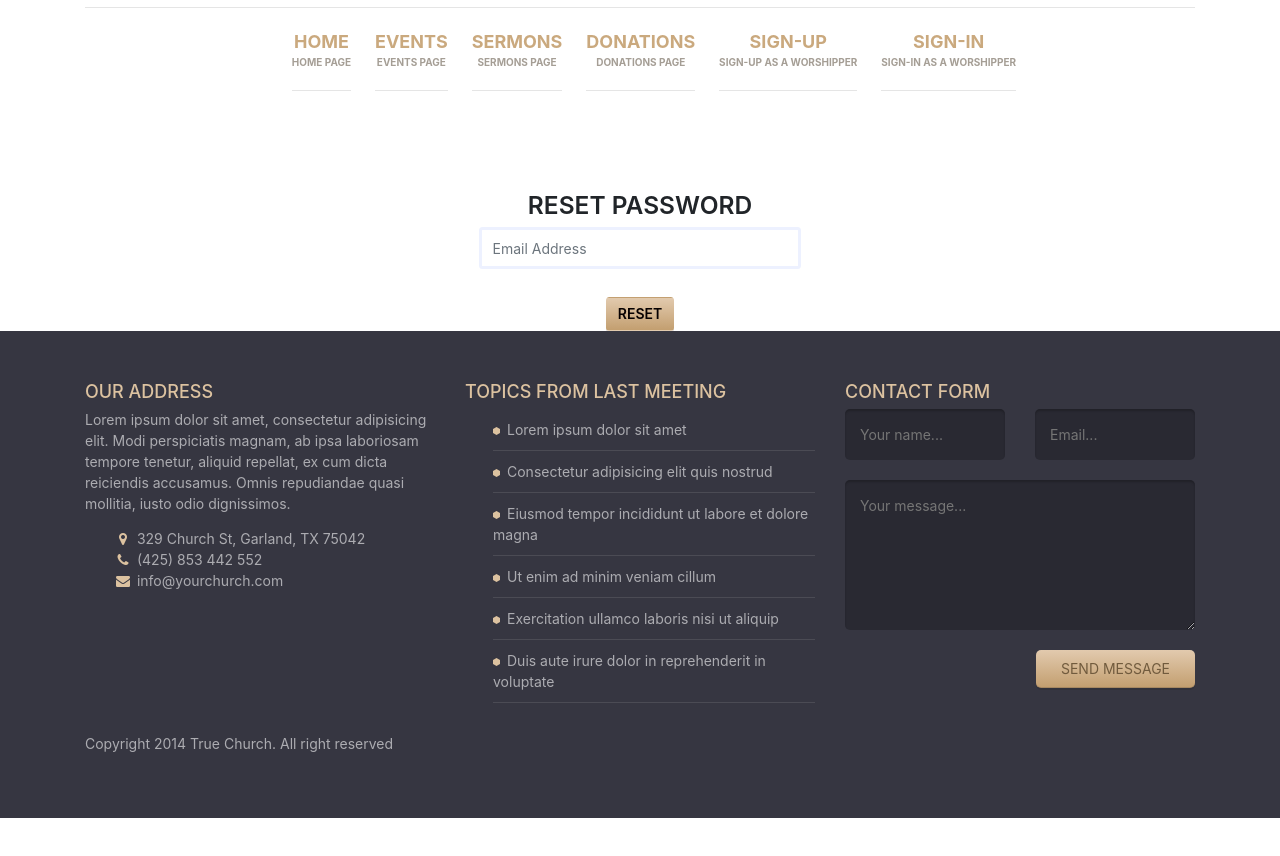
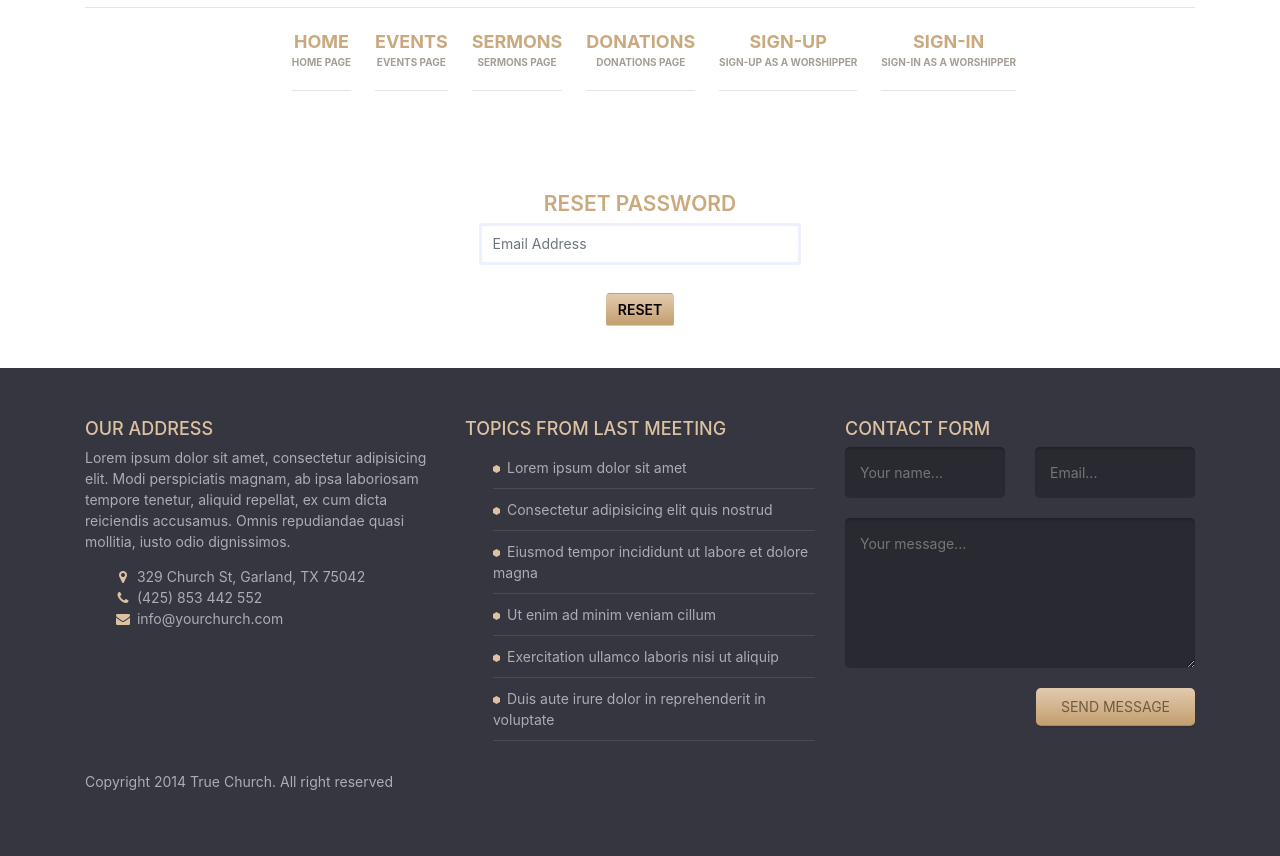
Before and after one commit to Goddy01/Shrine-Web-App, a Django app: template accounts/templates/accounts/password/password_reset.html in a window 1280 px wide. Shown: the part 150-1006 px from the top of the page. Before the commit the page ends 968 px from the top, so only its background shows below. Run offline with Django 4.2, Linux system fonts and the light colour scheme; the template is opened without the code that fills it, so the values that code supplies are empty; some libraries are stand-ins or nearby versions.

Commit message:
fixed password reset not working

```diff
--- a/accounts/templates/accounts/password/password_reset.html
+++ b/accounts/templates/accounts/password/password_reset.html
@@ -3,14 +3,14 @@
 
 {% block content %}
 
-    <h3 class="text-center" style="font-weight: 600;">Reset Password</h3>
+    <h4 class="text-center" style="font-weight: 600;color:#caa97e;">Reset Password</h4>
     <!-- Reset Password -->
     <div class="container">
         <form action="" method="POST">
             {% csrf_token %}
             <input type="email" name="email" id="id_email" class="form-control" required="true" placeholder="Email Address" style="margin: 0 auto;width: 23rem;border: 3px solid #EDF1FF;height: 3rem;">
             <div style="text-align:center;">
-                <button class="btn" style="background-color: #C17A74;margin-top: 2rem;color: rgb(7, 1, 1);font-weight: 600;" type="submit">
+                <button class="btn" style="background-color: #caa97e;margin-top: 2rem;color: rgb(7, 1, 1);font-weight: 600;" type="submit">
                     Reset
                 </button>
             </div>
--- a/accounts/urls.py
+++ b/accounts/urls.py
@@ -1,9 +1,10 @@
-from django.urls import path, reverse_lazy
+from django.urls import path, reverse_lazy, include
 from django.contrib.auth import views as auth_views
 from . import views
 app_name = 'accounts'
 
 urlpatterns = [
+    path('', include('django.contrib.auth.urls')),
     path('sign-up/', views.user_reg_view, name='reg'),
     path('sign-in/', views.user_login_view, name='login'),
     path('sign-out/', views.logout_view, name='logout'),
--- a/templates/base.html
+++ b/templates/base.html
@@ -77,7 +77,7 @@
             {% endblock content %}
         </main>
 
-        <footer class="site-footer">
+        <footer class="site-footer mt-5">
             <div class="container">
                 <div class="row">
                     <div class="col-md-4">
```
Also changed, not shown: 8 other files.
